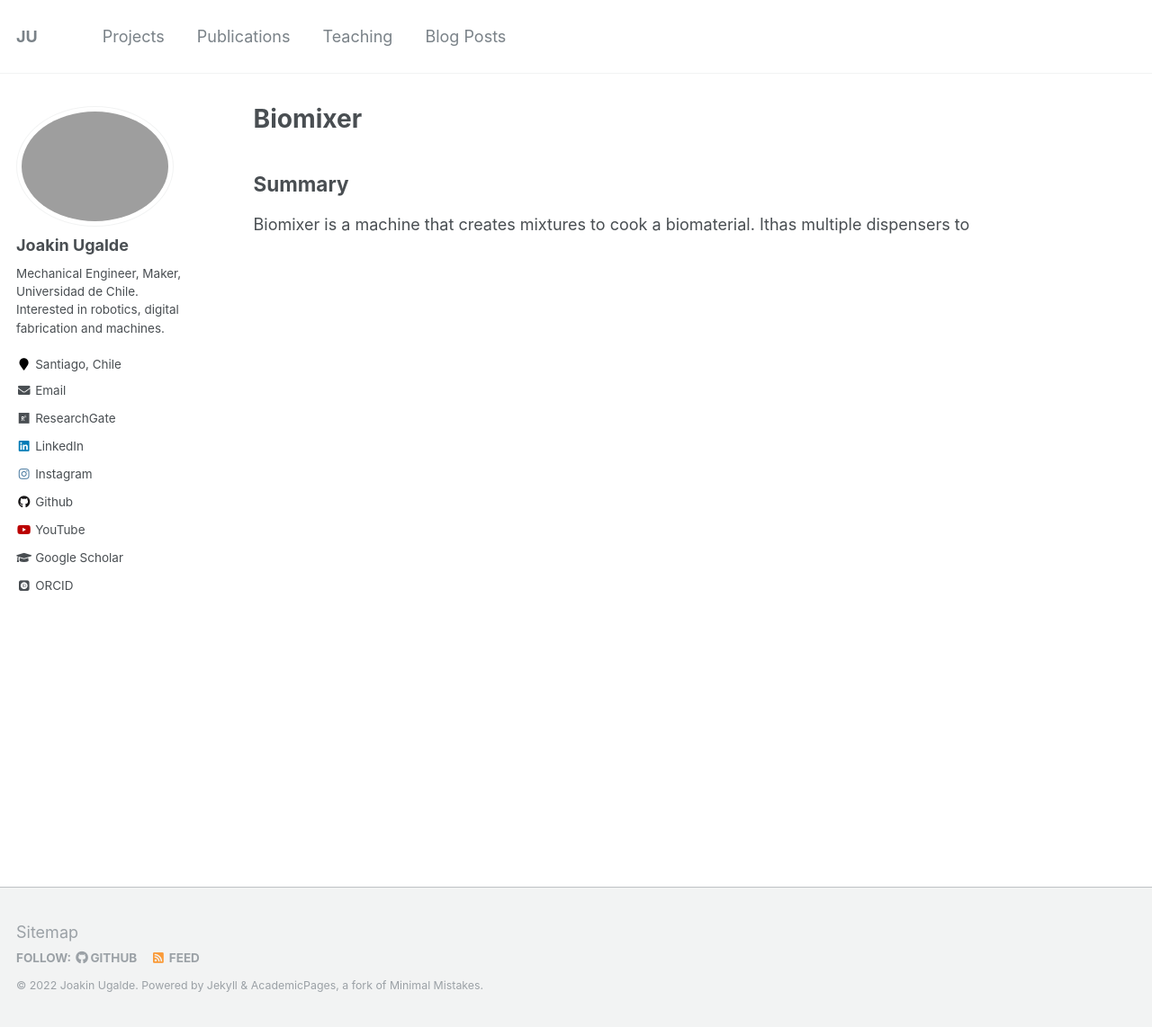
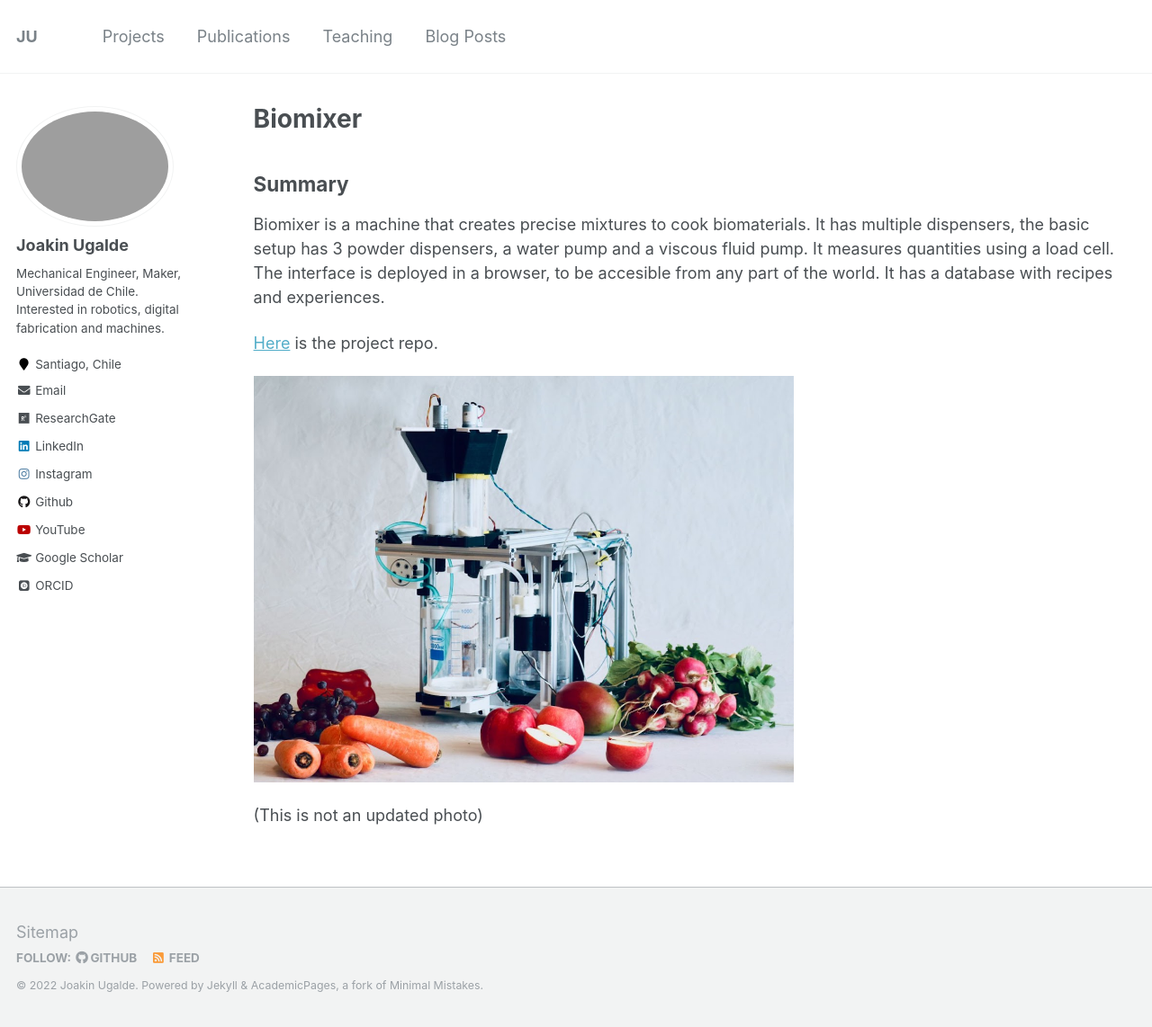
Before and after one commit to jkugalde/jkugalde.github.io, a Jekyll site: the page built from _portfolio/biomixer.md, in a window 1280 px wide and 1142 px high. Shown: the whole window at 90% size. Built offline with Jekyll 4.4.1, drawn with Linux system fonts in a browser that asks for light colours; some web fonts are replaced.

Commit message:
portfolio update

```diff
--- a/_portfolio/biomixer.md
+++ b/_portfolio/biomixer.md
@@ -8,4 +8,10 @@ author_profile: true
 
 ## Summary
 
-Biomixer is a machine that creates mixtures to cook a biomaterial. Ithas multiple dispensers to
+Biomixer is a machine that creates precise mixtures to cook biomaterials. It has multiple dispensers, the basic setup has 3 powder dispensers, a water pump and a viscous fluid pump. It measures quantities using a load cell. The interface is deployed in a browser, to be accesible from any part of the world. It has a database with recipes and experiences.
+
+[Here](https://gitlab.com/fablab-u-de-chile/biomixer) is the project repo.
+
+<img src="/images/biomixi.png" width="600">
+
+(This is not an updated photo)
```
Also changed, not shown: _portfolio/3dpcapo.md (+1 -1 lines), _portfolio/flowi.md (+8 -0 lines), images/biomixi.png (added), images/floflo.png (added).
